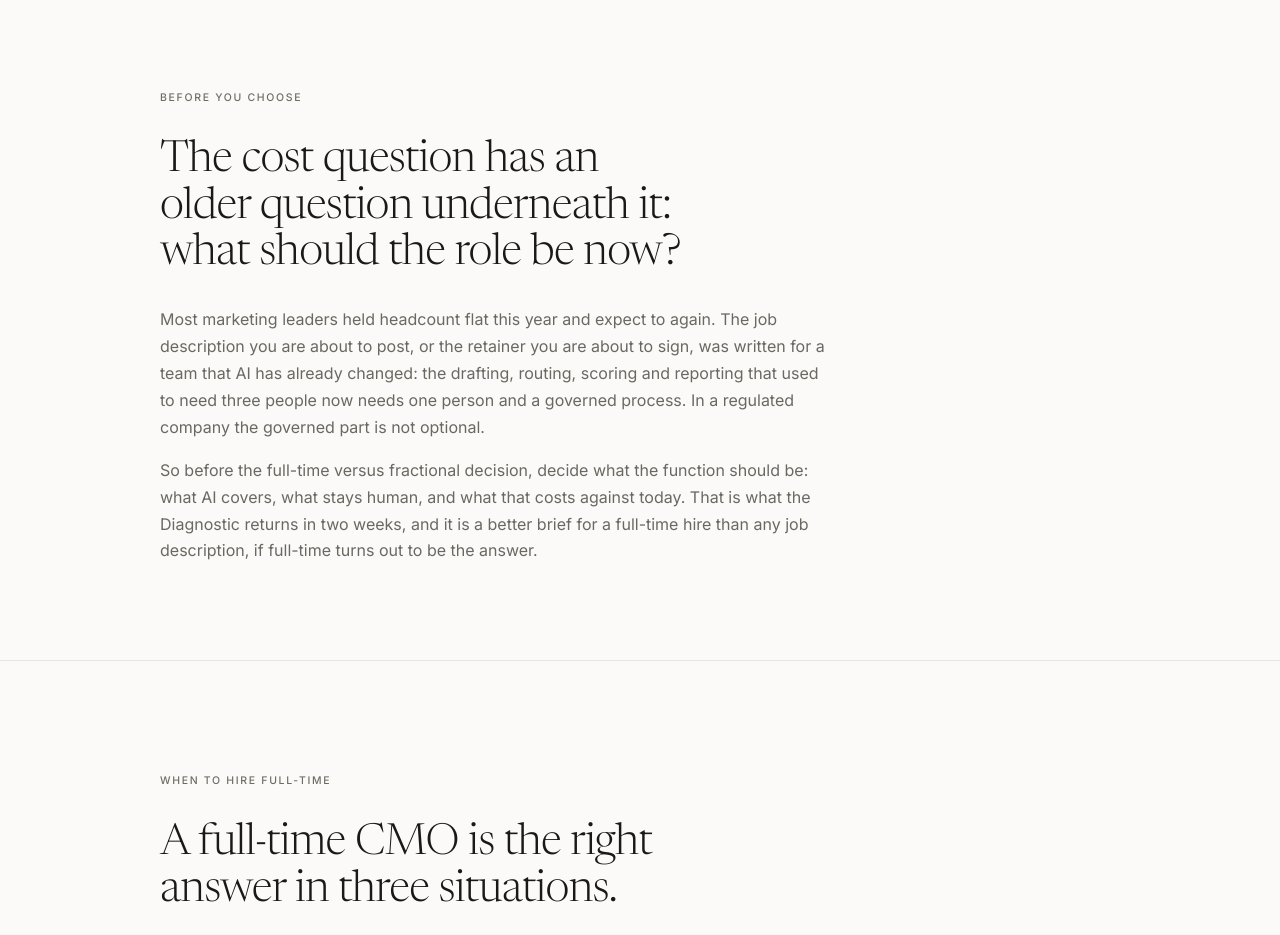
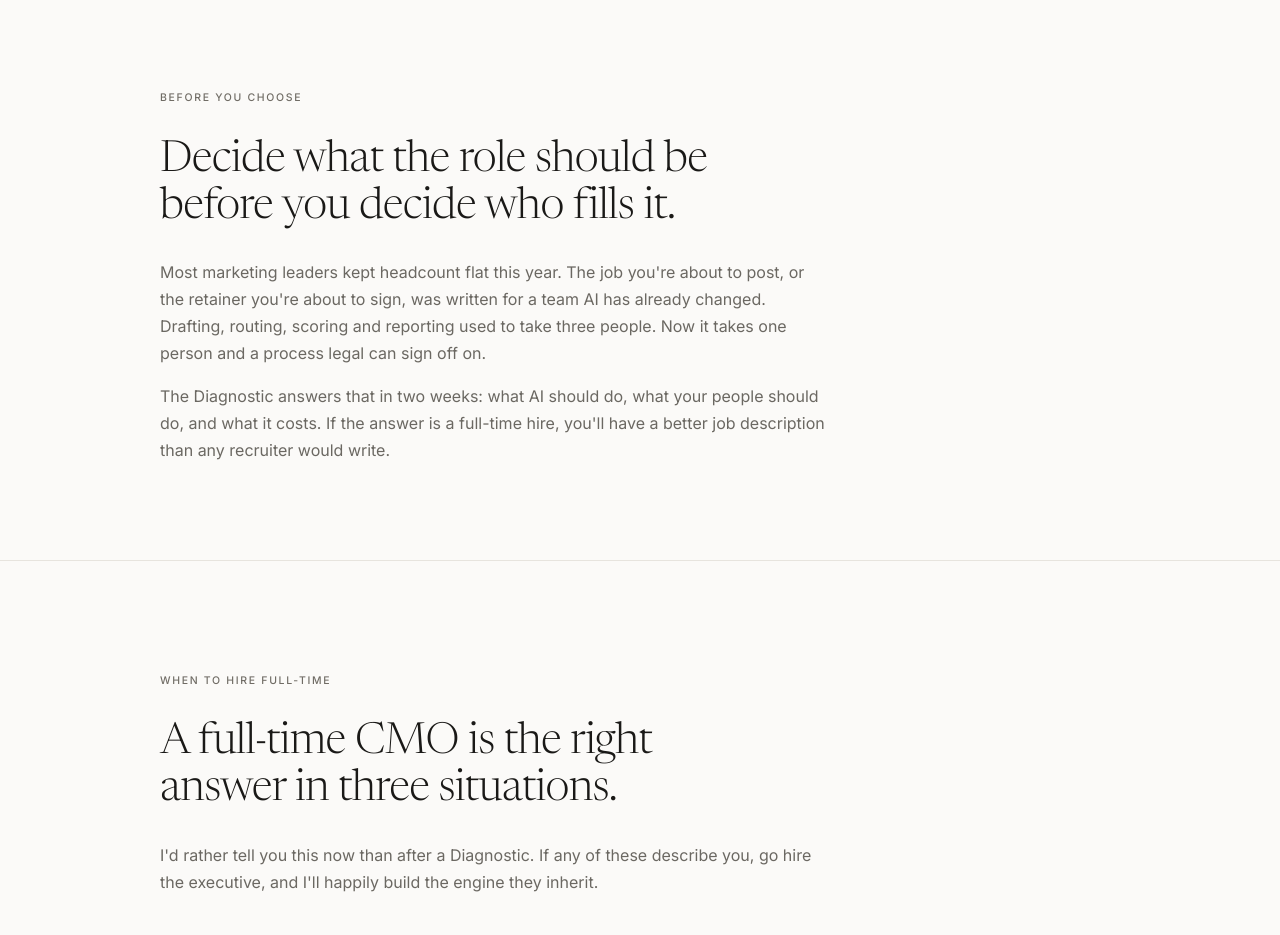
Before and after one commit to neelythomson/neelythomson-site, a Next.js app: page /fractional-cmo-vs-full-time in a window 1280 px wide. Shown: the part 3200-4135 px from the top of the page. Built offline with nearby package versions, Linux system fonts and the light colour scheme.

Commit message:
Comparison page: plainer section

```diff
--- a/src/app/fractional-cmo-vs-full-time/page.tsx
+++ b/src/app/fractional-cmo-vs-full-time/page.tsx
@@ -271,25 +271,20 @@ export default function FractionalCMOvsFullTime() {
           <div className="mx-auto max-w-[960px]">
             <p className="label mb-8">Before you choose</p>
             <h2 className="display-sm mb-7 max-w-[22ch] text-[clamp(1.9rem,3.4vw,2.9rem)]">
-              The cost question has an older question underneath it: what
-              should the role be now?
+              Decide what the role should be before you decide who fills it.
             </h2>
             <p className="measure text-base leading-[1.68] text-muted">
-              Most marketing leaders held headcount flat this year and expect
-              to again. The job description you are about to post, or the
-              retainer you are about to sign, was written for a team that AI
-              has already changed: the drafting, routing, scoring and reporting
-              that used to need three people now needs one person and a
-              governed process. In a regulated company the governed part is
-              not optional.
+              Most marketing leaders kept headcount flat this year. The job
+              you&apos;re about to post, or the retainer you&apos;re about to
+              sign, was written for a team AI has already changed. Drafting,
+              routing, scoring and reporting used to take three people. Now it
+              takes one person and a process legal can sign off on.
             </p>
             <p className="measure mt-4 text-base leading-[1.68] text-muted">
-              So before the full-time versus fractional decision, decide what
-              the function should be: what AI covers, what stays human, and
-              what that costs against today. That is what the Diagnostic
-              returns in two weeks, and it is a better brief for a full-time
-              hire than any job description, if full-time turns out to be the
-              answer.
+              The Diagnostic answers that in two weeks: what AI should do,
+              what your people should do, and what it costs. If the answer is
+              a full-time hire, you&apos;ll have a better job description than
+              any recruiter would write.
             </p>
           </div>
         </section>
```
